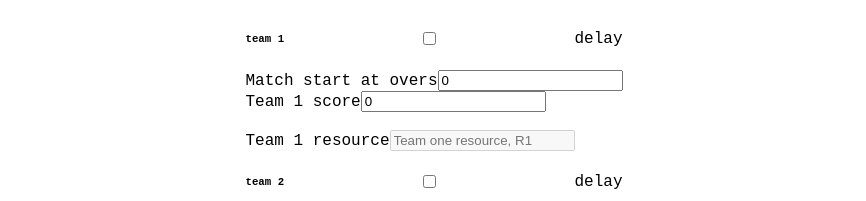
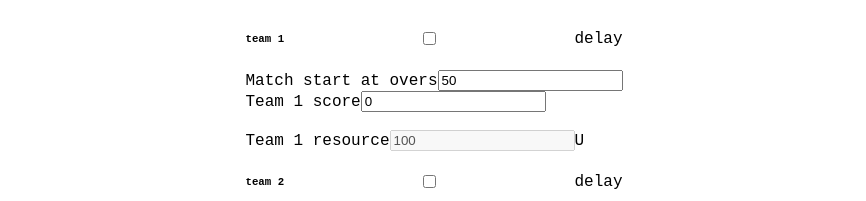
Before and after one commit to Miltonbhowmick/cricket-dls-method, a Nuxt app: page /test in a window 1280 px wide. Shown: the part 130-331 px from the top of the page, without its empty margins (206-1072 px from the left). Built offline with nearby package versions, Linux system fonts and the light colour scheme.

Commit message:
Added team one resource calculations

```diff
--- a/pages/index.vue
+++ b/pages/index.vue
@@ -240,25 +240,6 @@ const resetCaseData = () => {
 	caseData.teamTwoWicketFall = 0;
 };
 
-const isMidOver = (over) => {
-	if (over) {
-		return over - parseInt(over) != 0 ? true : false;
-	}
-	return false;
-};
-
-const getAdjustedTableType = (over) => {
-	if (isMidOver(over)) {
-		if (40 <= over && over <= 50) return "fiftyToForty";
-		else if (30 <= over && over <= 40) return "fortyToThirty";
-		else if (20 <= over && over <= 30) return "thirtyToTwenty";
-		else if (10 <= over && over <= 20) return "twentyToTen";
-		else if (0 <= over && over <= 10) return "tenToZero";
-	} else {
-		return "fiftyToZero";
-	}
-};
-
 const calculationDLS = (type) => {
 	if (type === 0) {
 		// Formula:
--- a/pages/test.vue
+++ b/pages/test.vue
@@ -20,6 +20,7 @@
 							id="overs"
 							placeholder="Match start overs"
 							v-model="teamOneStartOver"
+							:disabled="teamOneDelay"
 						/>
 					</div>
 					<div>
@@ -33,10 +34,21 @@
 
 					<div v-for="(item, index) in teamOneDelayList" :key="index">
 						<input
+							placeholder="Complete over"
+							v-model="teamOneDelayList[index].over"
+							:disabled="index !== teamOneDelayList.length - 1"
+						/>
+						<input
 							placeholder="Cut and final over"
-							v-model="teamOneDelayList[index]"
+							v-model="teamOneDelayList[index].finalOverKey"
+							:disabled="index !== teamOneDelayList.length - 1"
 						/>
-						<input id="teamOneWickets" placeholder="Team one wicket" />
+						<input
+							id="teamOneWickets"
+							placeholder="Team one wicket"
+							v-model="teamOneDelayList[index].wicketsFallKey"
+							:disabled="index !== teamOneDelayList.length - 1"
+						/>
 					</div>
 					<br />
 					<button
@@ -55,7 +67,9 @@
 							id="teamOneResource"
 							placeholder="Team one resource, R1"
 							disabled
+							v-model="teamOneFinalResource"
 						/>
+						<a @click="updateTeamOneResource">U</a>
 					</div>
 				</div>
 			</div>
@@ -107,11 +121,16 @@
 </template>
 
 <script setup>
+import adjustedTable from "../utils/adjustedTable.json";
+import { isMidOver, getAdjustedTableType } from "../utils/utils";
+const G50 = 245;
+
 var teamOneDelay = ref(false);
 // var totalDelayTeamOne = ref(0);
 var teamOneDelayList = ref([]);
 var teamOneScore = ref(0);
-var teamOneStartOver = ref(0);
+var teamOneStartOver = ref(50);
+var teamOneFinalResource = ref(100);
 
 var teamTwoDelay = ref(false);
 // var totalDelayTeamTwo = ref(0);
@@ -122,12 +141,14 @@ var teamTwoStartOver = ref(0);
 const increaseDelay = (team) => {
 	if (team === 1) {
 		let delayObj = {
+			over: 0,
 			finalOverKey: 0,
 			wicketsFallKey: 0,
 		};
 		teamOneDelayList.value.push(delayObj);
 	} else if (team === 2) {
 		let delayObj = {
+			over: 0,
 			finalOverKey: 0,
 			wicketsFallKey: 0,
 		};
@@ -135,13 +156,77 @@ const increaseDelay = (team) => {
 	}
 };
 
+const updateTeamOneResource = () => {
+	if (teamOneDelay.value) {
+		var ln = teamOneDelayList.value.length;
+
+		var table =
+			adjustedTable[
+				getAdjustedTableType(
+					teamOneStartOver.value - teamOneDelayList.value[ln - 1].over
+				)
+			];
+		var percentageObj = table.find(
+			(el) =>
+				el.overs ===
+				teamOneStartOver.value - teamOneDelayList.value[ln - 1].over
+		);
+		var suspensionResource =
+			percentageObj[String(teamOneDelayList.value[ln - 1].wicketsFallKey)];
+		var table =
+			adjustedTable[
+				getAdjustedTableType(
+					teamOneDelayList.value[ln - 1].finalOverKey -
+						teamOneDelayList.value[ln - 1].over
+				)
+			];
+		var percentageObj = table.find(
+			(el) =>
+				el.overs ===
+				teamOneDelayList.value[ln - 1].finalOverKey -
+					teamOneDelayList.value[ln - 1].over
+		);
+		var resumptionResource =
+			percentageObj[teamOneDelayList.value[ln - 1].wicketsFallKey];
+
+		var diff = suspensionResource - resumptionResource;
+		teamOneFinalResource.value = teamOneFinalResource.value - diff;
+	}
+};
+
 watch(
 	() => teamOneDelay.value,
-	(newVal, oldVal) => {}
+	(newVal, oldVal) => {
+		if (newVal === false) {
+			teamOneDelayList.value = [];
+		}
+	}
 );
 watch(
 	() => teamTwoDelay.value,
-	(newVal, oldVal) => {}
+	(newVal, oldVal) => {
+		if (newVal === false) {
+			teamTwoDelayList.value = [];
+		}
+	}
+);
+
+watch(
+	() => teamOneDelayList.value,
+	(newVal, oldVal) => {},
+	{ deep: true }
+);
+
+watch(
+	() => teamOneStartOver.value,
+	(newVal, oldVal) => {
+		// Get ICC adjusted table data
+		var table = adjustedTable[getAdjustedTableType(teamOneStartOver.value)];
+		var percentageObj = table.find(
+			(el) => el.overs === Number(teamOneStartOver.value)
+		);
+		teamOneFinalResource.value = percentageObj["0"];
+	}
 );
 </script>
 
--- /dev/null
+++ b/utils/utils.js
@@ -0,0 +1,18 @@
+export const isMidOver = (over) => {
+	if (over) {
+		return over - parseInt(over) != 0 ? true : false;
+	}
+	return false;
+};
+
+export const getAdjustedTableType = (over) => {
+	if (isMidOver(over)) {
+		if (40 <= over && over <= 50) return "fiftyToForty";
+		else if (30 <= over && over <= 40) return "fortyToThirty";
+		else if (20 <= over && over <= 30) return "thirtyToTwenty";
+		else if (10 <= over && over <= 20) return "twentyToTen";
+		else if (0 <= over && over <= 10) return "tenToZero";
+	} else {
+		return "fiftyToZero";
+	}
+};
```
